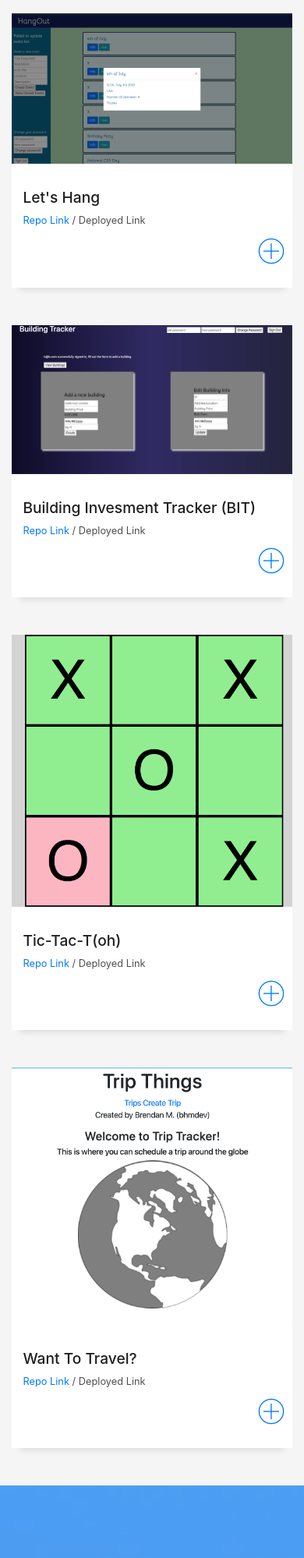
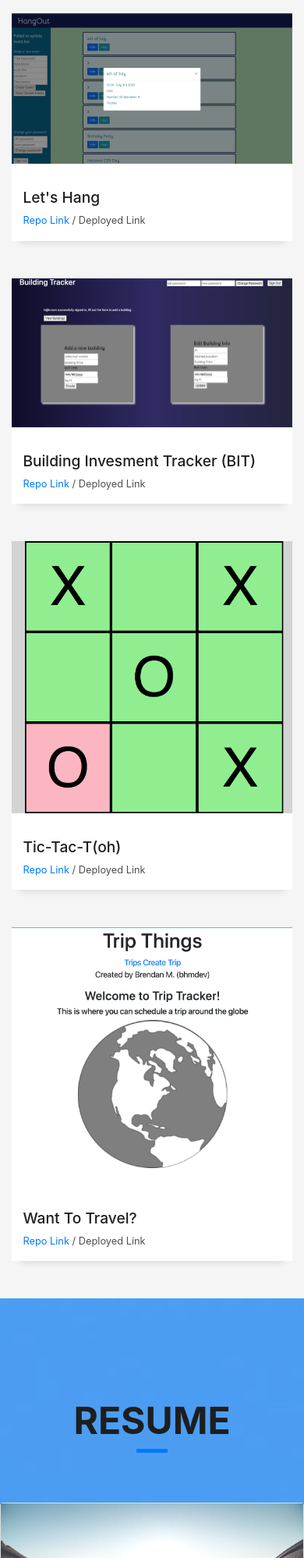
Before and after one commit to bhmdev/bhmdev.github.io, a plain HTML site: page index.html in a window 390 px wide. Shown: the part 7404-9402 px from the top of the page at 78% size. Drawn offline with Linux system fonts and the light colour scheme; files whose address does not match are found by name.

Commit message:
Deleting the small plus signs

```diff
--- a/index.html
+++ b/index.html
@@ -358,7 +358,6 @@
                     </div>
                     <div class="col-sm-4">
                       <div class="w-like">
-                        <span class="ion-ios-plus-outline"></span>
                       </div>
                     </div>
                   </div>
@@ -382,7 +381,6 @@
                     </div>
                     <div class="col-sm-4">
                       <div class="w-like">
-                        <span class="ion-ios-plus-outline"></span>
                       </div>
                     </div>
                   </div>
@@ -406,7 +404,6 @@
                     </div>
                     <div class="col-sm-4">
                       <div class="w-like">
-                        <span class="ion-ios-plus-outline"></span>
                       </div>
                     </div>
                   </div>
@@ -422,7 +419,7 @@
                 </div>
                 <div class="work-content">
                   <div class="row">
-                    <div class="col-sm-8">
+                    <div class="col-sm-8 center">
                       <h2 class="w-title">Want To Travel?</h2>
                       <div class="w-more">
                         <span class="w-ctegory">Repo Link</span> / <span class="w-date">Deployed Link</span>
@@ -430,7 +427,6 @@
                     </div>
                     <div class="col-sm-4">
                       <div class="w-like">
-                        <span class="ion-ios-plus-outline"></span>
                       </div>
                     </div>
                   </div>
@@ -489,6 +485,7 @@
               </div>
             </div>
           </div>
+
           <div class="col-md-4">
             <div class="card card-blog">
               <div class="card-img">
@@ -503,6 +500,7 @@
                 <p class="card-description">
                 </p>
             </div>
+
           </div>
           <div class="col-md-4">
             <div class="card card-blog">
```
